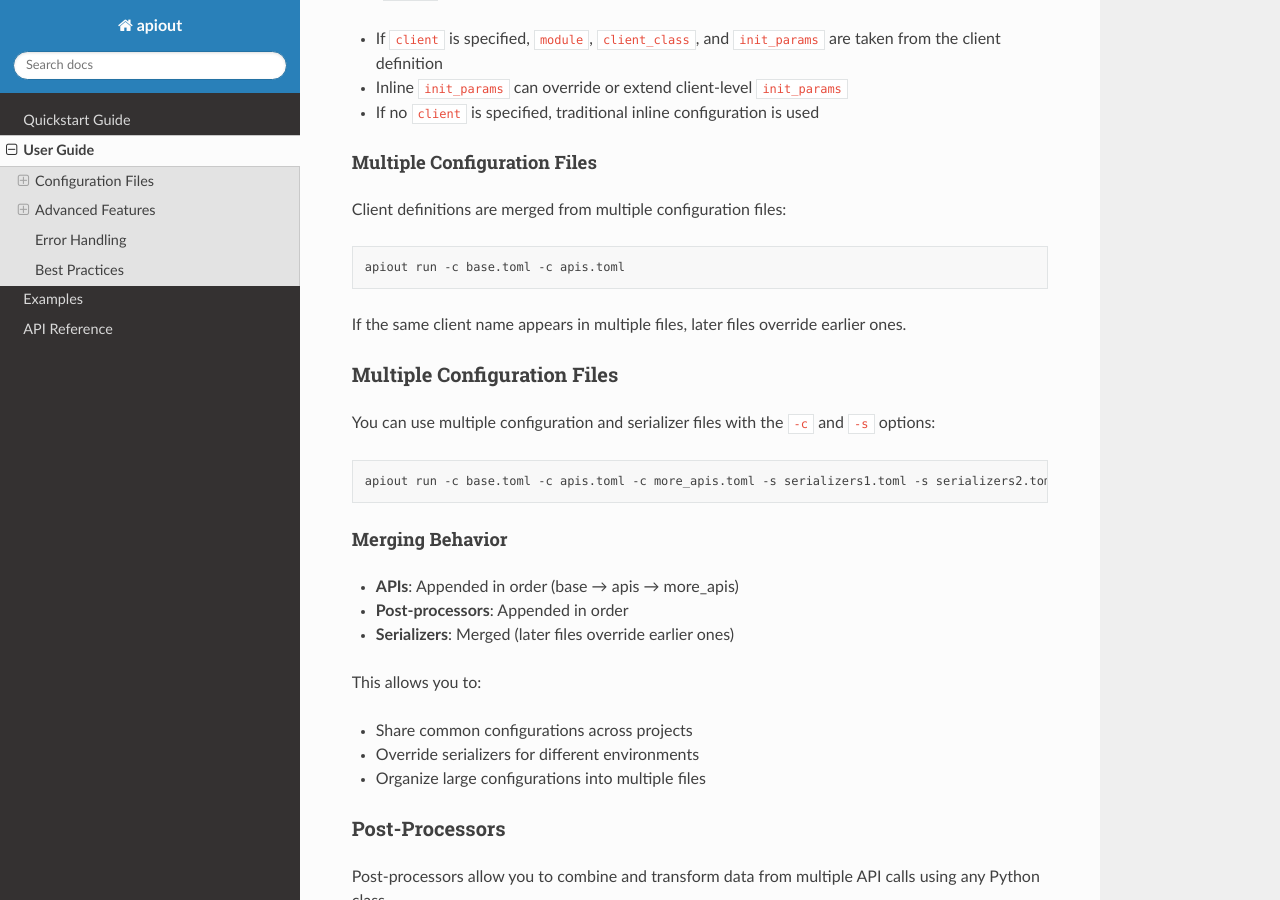
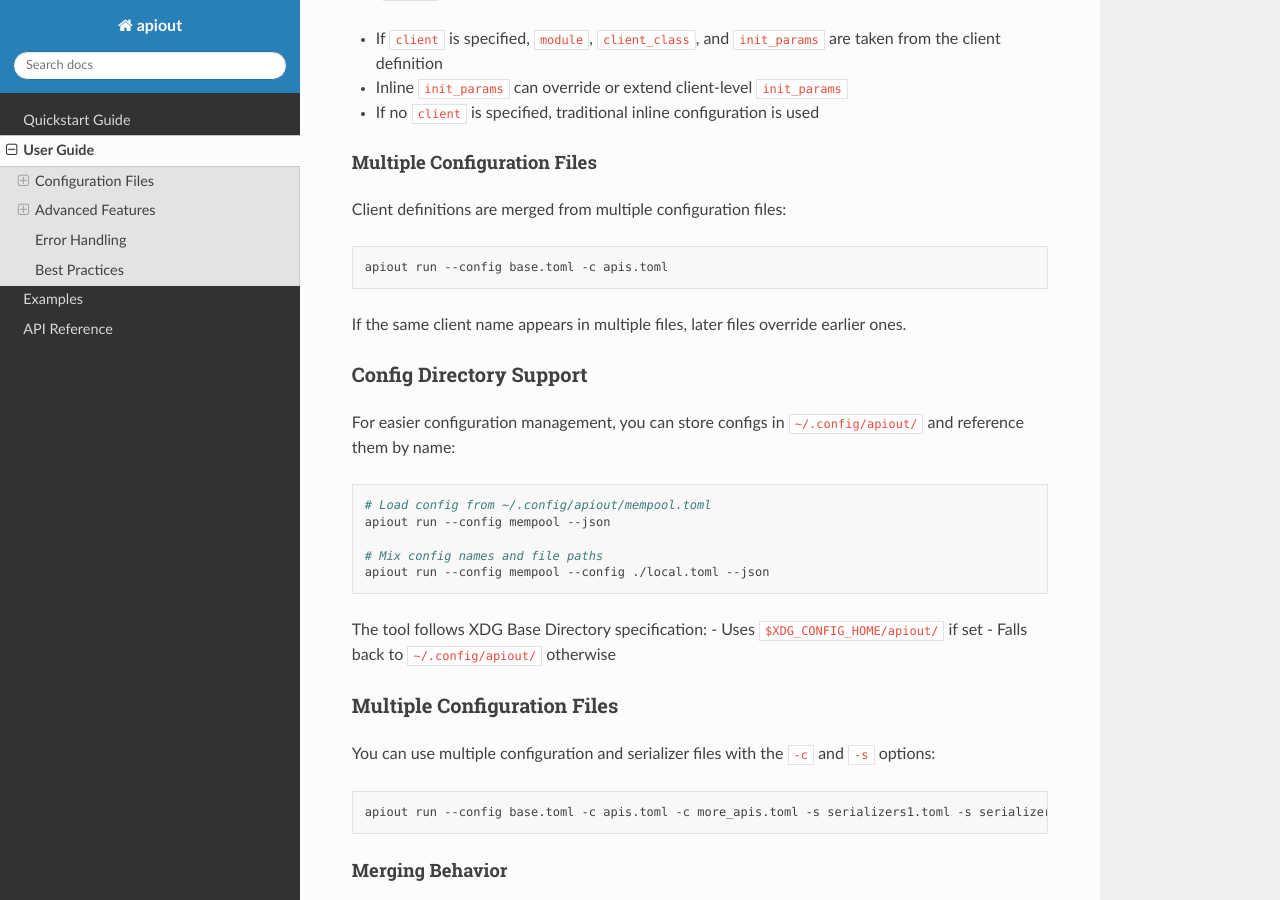
Before and after one commit to holgern/apiout, a Sphinx documentation site: the page built from docs/user_guide.rst, in a window 1280 px wide and 900 px high, scrolled down 5733 px. Built offline with Sphinx 7.4.7 and the Read the Docs theme 3.1.0, drawn with Linux system fonts in a browser that asks for light colours; some of the changed text lies outside the part shown.

Commit message:
feat: remove --env or -e and use the same function in --config or -c

```diff
--- a/docs/index.rst
+++ b/docs/index.rst
@@ -42,7 +42,7 @@
 
 .. code-block:: bash
 
-   apiout run -c config.toml --json
+   apiout run --config config.toml --json
 
 Contents
 --------
--- a/docs/user_guide.rst
+++ b/docs/user_guide.rst
@@ -184,7 +184,7 @@
 
 .. code-block:: bash
 
-   apiout run -c apis.toml -s serializers.toml
+   apiout run --config apis.toml -s serializers.toml
 
 Priority Order
 ^^^^^^^^^^^^^^
@@ -311,9 +311,26 @@
 
 .. code-block:: bash
 
-   apiout run -c base.toml -c apis.toml
+   apiout run --config base.toml -c apis.toml
 
 If the same client name appears in multiple files, later files override earlier ones.
+
+Config Directory Support
+~~~~~~~~~~~~~~~~~~~~~~~~
+
+For easier configuration management, you can store configs in ``~/.config/apiout/`` and reference them by name:
+
+.. code-block:: bash
+
+   # Load config from ~/.config/apiout/mempool.toml
+   apiout run --config mempool --json
+
+   # Mix config names and file paths
+   apiout run --config mempool --config ./local.toml --json
+
+The tool follows XDG Base Directory specification:
+- Uses ``$XDG_CONFIG_HOME/apiout/`` if set
+- Falls back to ``~/.config/apiout/`` otherwise
 
 Multiple Configuration Files
 ~~~~~~~~~~~~~~~~~~~~~~~~~~~~~
@@ -322,7 +339,7 @@
 
 .. code-block:: bash
 
-   apiout run -c base.toml -c apis.toml -c more_apis.toml -s serializers1.toml -s serializers2.toml
+   apiout run --config base.toml -c apis.toml -c more_apis.toml -s serializers1.toml -s serializers2.toml
 
 Merging Behavior
 ^^^^^^^^^^^^^^^^
@@ -434,17 +451,17 @@
 
 **1. JSON Parameters via stdin**
 
-Pass user parameters as JSON via stdin (works with ``-c`` or ``-e``):
+Pass user parameters as JSON via stdin (works with ``-c``):
 
 .. code-block:: bash
 
-   echo '{"time_period": "24h"}' | apiout run -c config.toml
+   echo '{"time_period": "24h"}' | apiout run --config config.toml
 
 This is equivalent to:
 
 .. code-block:: bash
 
-   apiout run -c config.toml -p time_period=24h
+   apiout run --config config.toml -p time_period=24h
 
 When both stdin and ``-p`` are provided, stdin parameters override ``-p`` parameters.
 
@@ -477,7 +494,7 @@
 
 .. code-block:: bash
 
-   echo '{"topic": "routing", "tokens": 100}' | apiout run -c api.toml
+   echo '{"topic": "routing", "tokens": 100}' | apiout run --config api.toml
 
 This will send ``topic=routing`` and ``tokens=100`` instead of the defaults.
 
@@ -502,10 +519,10 @@
 .. code-block:: bash
 
    # Change fiat currency to USD
-   apiout run -c btcpriceticker.toml -p fiat=USD
+   apiout run --config btcpriceticker.toml -p fiat=USD
 
    # Change service to coingecko and lookback period to 7 days
-   echo '{"service": "coingecko", "days_ago": 7}' | apiout run -c btcpriceticker.toml
+   echo '{"service": "coingecko", "days_ago": 7}' | apiout run --config btcpriceticker.toml
 
 When ``init_params`` are overridden, apiout creates a new client instance with the updated parameters.
 This allows runtime customization without modifying configuration files.
@@ -532,7 +549,7 @@
    method = "get_data"
    user_inputs = ["fiat"]
 
-Running with ``apiout run -c config.toml -p fiat=USD``:
+Running with ``apiout run --config config.toml -p fiat=USD``:
 
 * Client is initialized with ``fiat="EUR"`` (from init_params)
 * Method is called as ``get_data("USD")`` (from user params)
@@ -607,7 +624,7 @@
 
 .. code-block:: bash
 
-   apiout run -c config.toml --json
+   apiout run --config config.toml --json
 
 Outputs valid JSON for piping to other tools:
 
@@ -626,7 +643,7 @@
 
 .. code-block:: bash
 
-   apiout run -c config.toml
+   apiout run --config config.toml
 
 Uses Rich console formatting for readable output.
 
```
Also changed, not shown: other parts of docs/user_guide.rst (+1 -1 lines), AGENTS.md (+1 -2 lines), README.md (+32 -25 lines), docs/examples.rst (+14 -14 lines), docs/quickstart.rst (+8 -6 lines), 4 other files.
